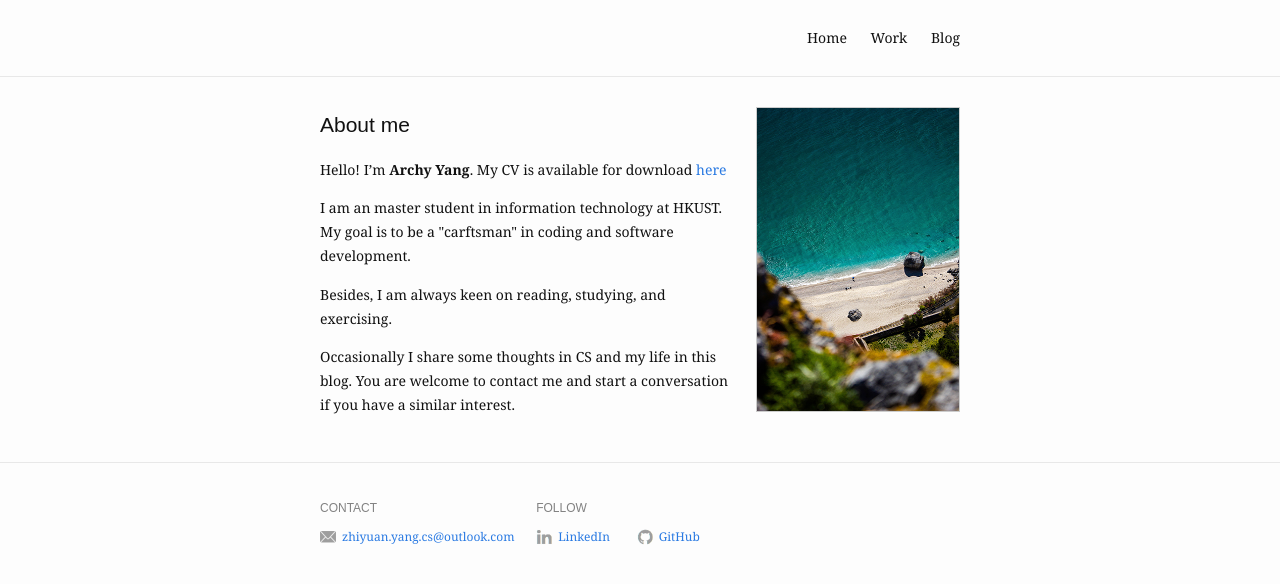
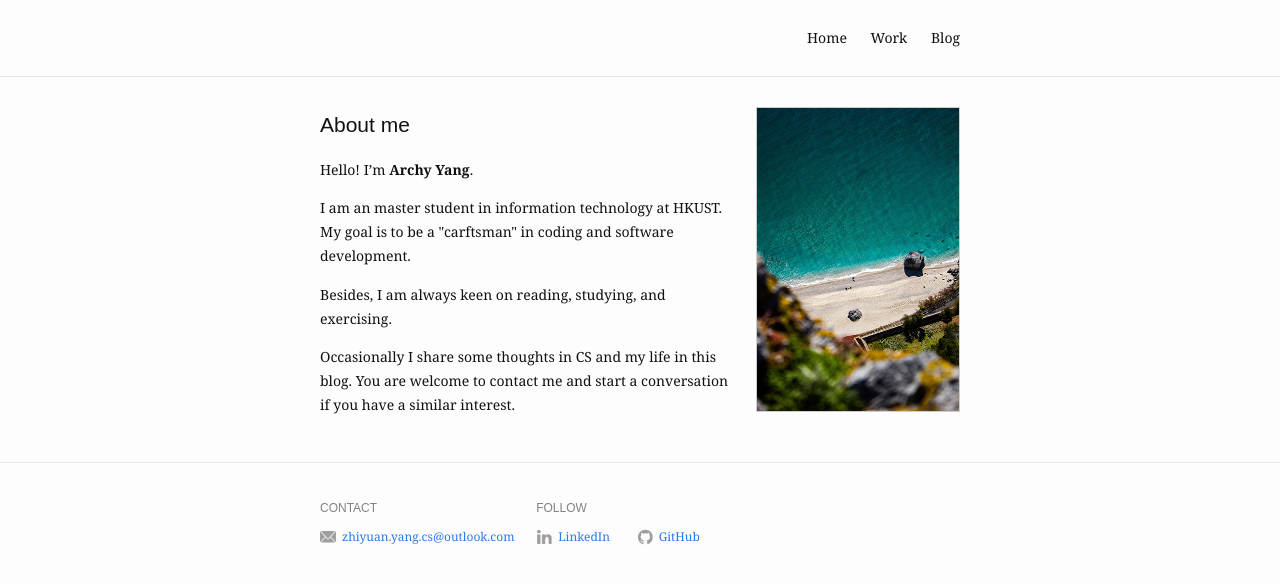
Before and after one commit to yzyuan0506/zhiyuan.github.io, a Jekyll site: the page built from index.md, in a window 1280 px wide. Shown: the top 584 px of the page. Built offline with Jekyll 4.4.1, drawn with Linux system fonts in a browser that asks for light colours.

Commit message:
delete cv

```diff
--- a/index.md
+++ b/index.md
@@ -8,7 +8,7 @@ profile_picture:
 ## About me
 
 
-Hello! I'm **Archy Yang**. My CV is available for download [here](/assets/resume.pdf)
+Hello! I'm **Archy Yang**.
 <p>
 I am an master student in information technology at HKUST. My goal is to be a "carftsman" in coding and software development.
 </p>
```
Also changed, not shown: 1 other file.
